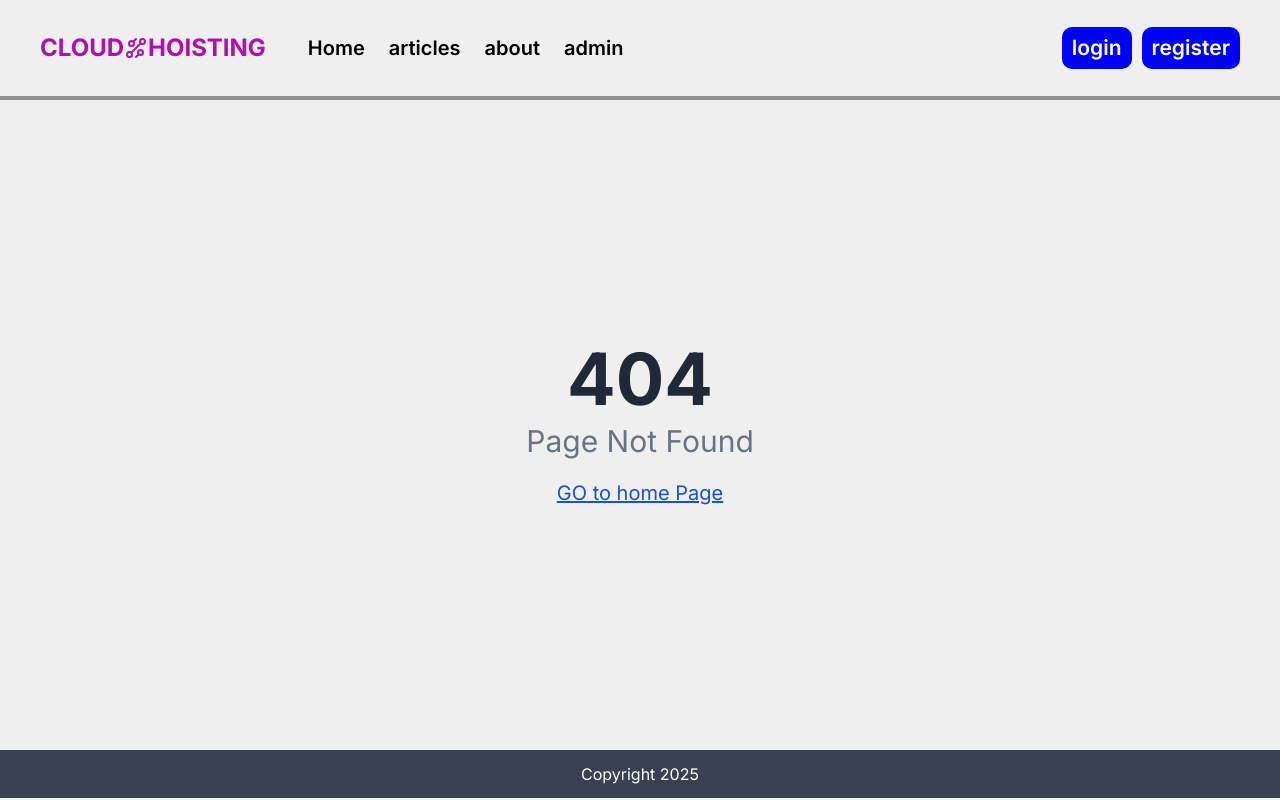
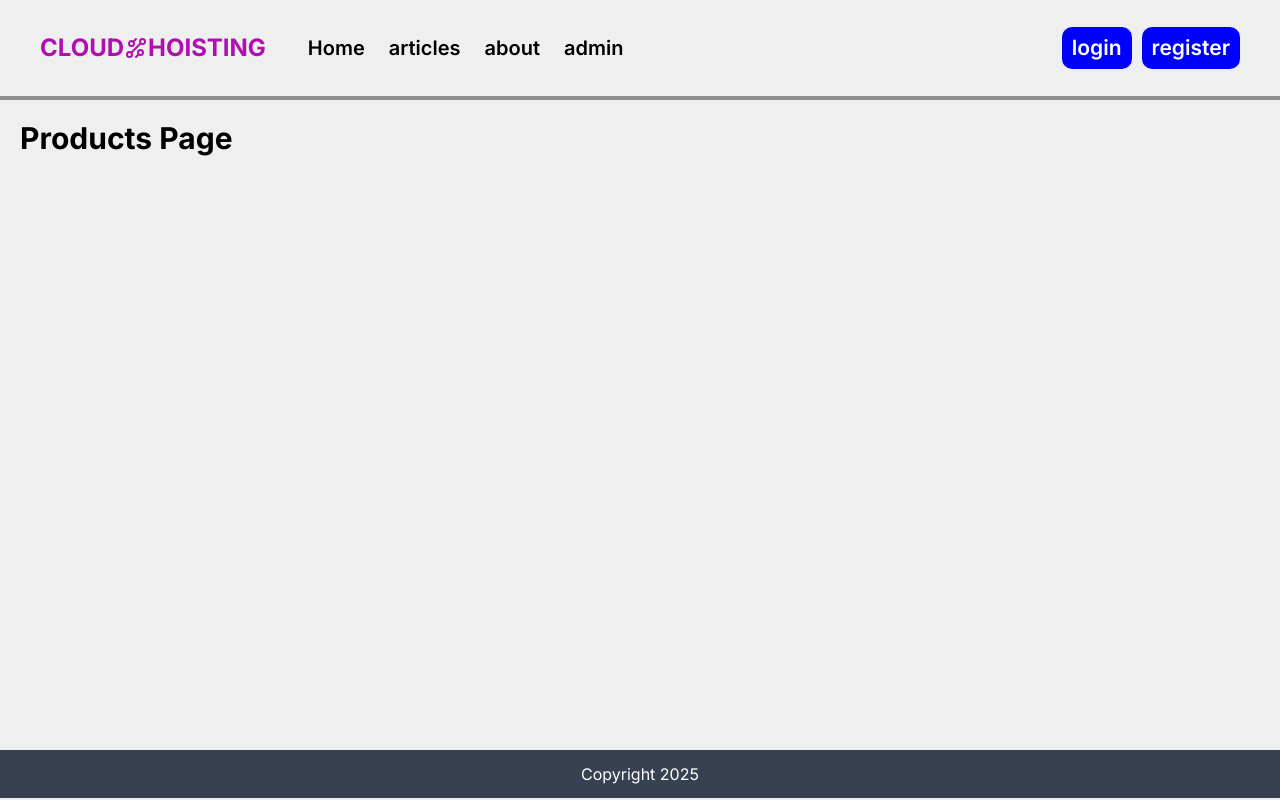
Before and after one commit to eng-mahdi-alsholi/nxjs_14_ya, a Next.js app: page /cart in a window 1280 px wide. Before the commit this address had no page. Built offline with nearby package versions, Linux system fonts and the light colour scheme.

Commit message:
Add routing

```diff
--- /dev/null
+++ b/src/app/cart/[...products]/page.tsx
@@ -0,0 +1,18 @@
+import React from "react";
+
+const ProductsPage = async ({ params }: any) => {
+  const { products } = await params;
+  console.log(products);
+  return (
+    <div className="fix-height text-3xl font-bold p-5">
+      Products Page
+      <ul className="mt-7">
+        {products.map((route: any) => (
+          <li className="font-normal text-xl text-gray-600 ">{route}</li>
+        ))}
+      </ul>
+    </div>
+  );
+};
+
+export default ProductsPage;
--- /dev/null
+++ b/src/app/cart/page.tsx
@@ -0,0 +1,9 @@
+import React from "react";
+
+const CartPage = () => {
+  return <div className="fix-height text-3xl font-bold p-5">
+    CartPage
+  </div>;
+};
+
+export default CartPage;
```
Also changed, not shown: src/app/(user)/login/page.tsx (renamed from src/app/(auth)/login/page.tsx), src/app/(user)/register/page.tsx (renamed from src/app/(auth)/register/page.tsx), src/app/admin/page.tsx (renamed from src/app/(auth)/admin/page.tsx).
